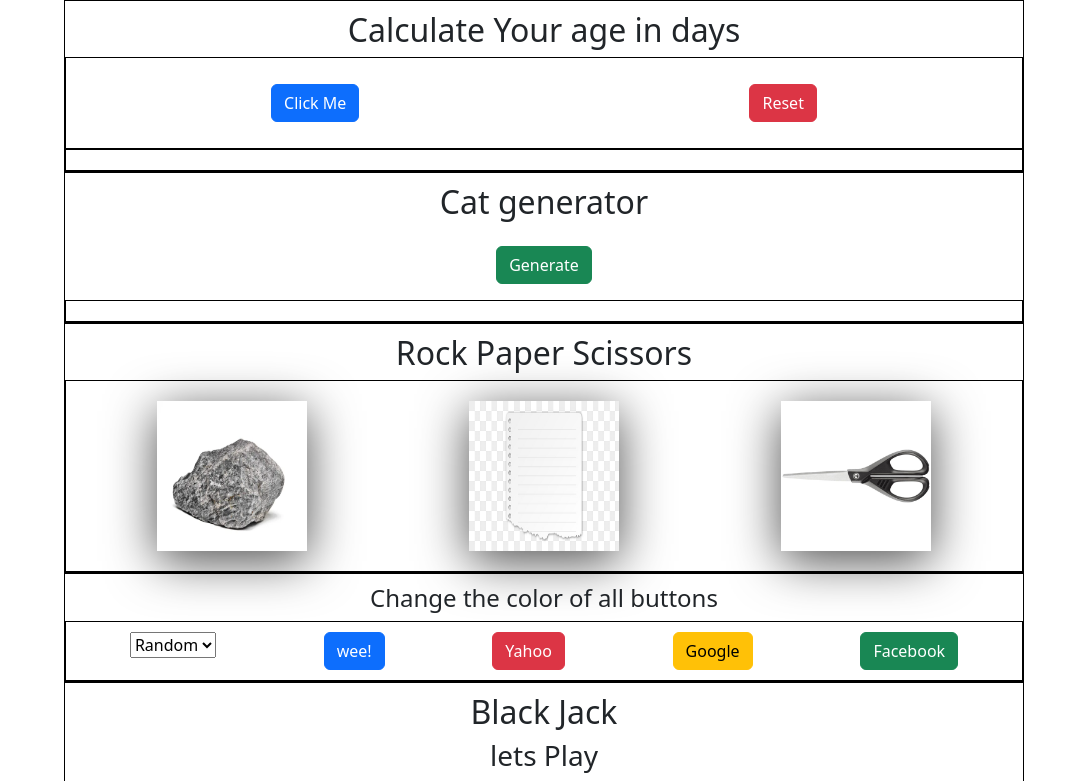
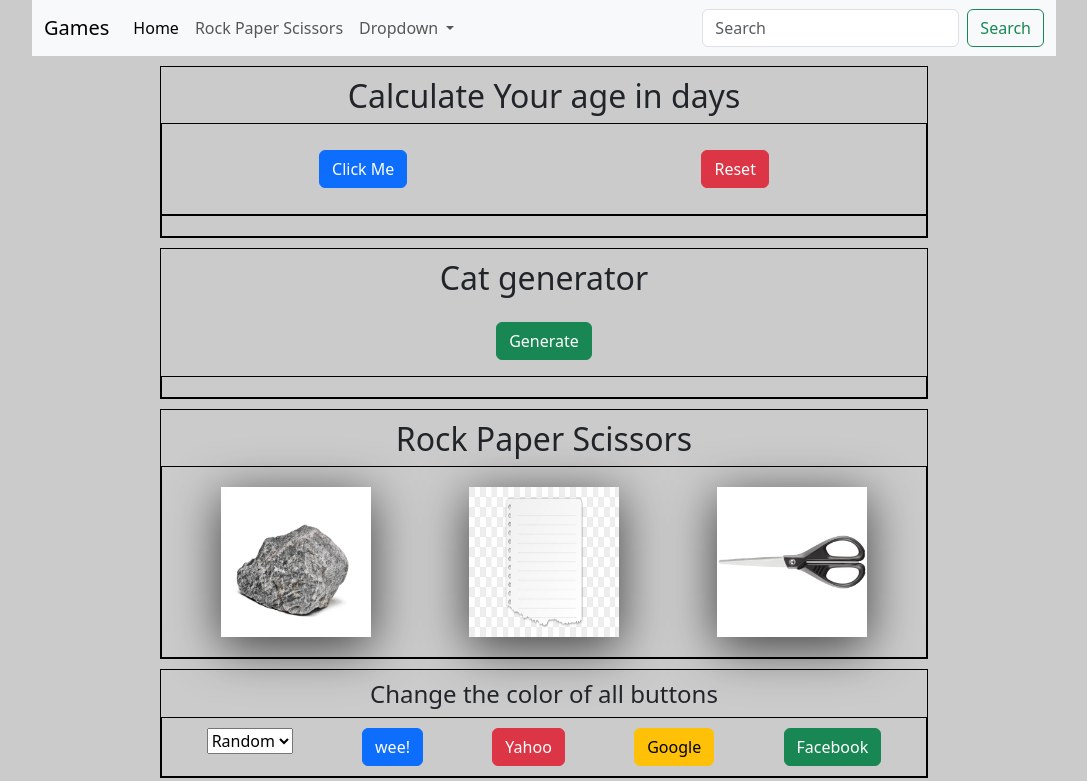
Before and after one commit to Waltermasoja/fun_js_games, a plain HTML site: page index.html in a window 1280 px wide. Shown: the top 781 px of the page, without its empty margins (96-1183 px from the left). Drawn offline with nearby package versions, Linux system fonts and the light colour scheme.

Commit message:
adding a navbar

```diff
--- a/index.html
+++ b/index.html
@@ -9,7 +9,44 @@
     <link rel="stylesheet" href="static/css/styles.css">
 </head>
 
+<div class="container-0">
 <body>
+
+    <nav class="navbar navbar-expand-lg bg-body-tertiary">
+        <div class="container-fluid">
+          <a class="navbar-brand" href="#">Games</a>
+          <button class="navbar-toggler" type="button" data-bs-toggle="collapse" data-bs-target="#navbarSupportedContent" aria-controls="navbarSupportedContent" aria-expanded="false" aria-label="Toggle navigation">
+            <span class="navbar-toggler-icon"></span>
+          </button>
+          <div class="collapse navbar-collapse" id="navbarSupportedContent">
+            <ul class="navbar-nav me-auto mb-2 mb-lg-0">
+              <li class="nav-item">
+                <a class="nav-link active" aria-current="page" href="#">Home</a>
+              </li>
+              <li class="nav-item">
+                <a class="nav-link" href="#">Rock Paper Scissors</a>
+              </li>
+              <li class="nav-item dropdown">
+                <a class="nav-link dropdown-toggle" href="#" role="button" data-bs-toggle="dropdown" aria-expanded="false">
+                  Dropdown
+                </a>
+                <ul class="dropdown-menu">
+                  <li><a class="dropdown-item" href="#">CAt generator</a></li>
+                  <li><a class="dropdown-item" href="#">Another action</a></li>
+                  <li><hr class="dropdown-divider"></li>
+                  <li><a class="dropdown-item" href="#">Black Jack</a></li>
+                </ul>
+              </li>
+
+            </ul>
+            <form class="d-flex" role="search">
+              <input class="form-control me-2" type="search" placeholder="Search" aria-label="Search">
+              <button class="btn btn-outline-success" type="submit">Search</button>
+            </form>
+          </div>
+        </div>
+      </nav>
+
     <div class="container-1">
 
         <h2>Calculate Your age in days</h2>
@@ -105,6 +142,8 @@
 
 
     <script src="static/js/script.js"></script>
+
 </body>
+</div>
 
 </html>
--- a/static/css/styles.css
+++ b/static/css/styles.css
@@ -1,11 +1,22 @@
 
+body{
+    background-color: rgba(0, 0, 0, 0.203);
+}
+.container-0 {
+    width: 1024px;
+    text-align: center;
+    padding: auto;
+    margin-left: auto;
+    margin-right: auto;
 
+}
 .container-1,.container-2,.container-3,.container-4,.container-5 {
     border: 1px solid black;
     margin:0 auto;
     width: 75%;
     text-align: center;
     padding-top: 10px;
+    margin-top: 10px;
 
 }
 
```
